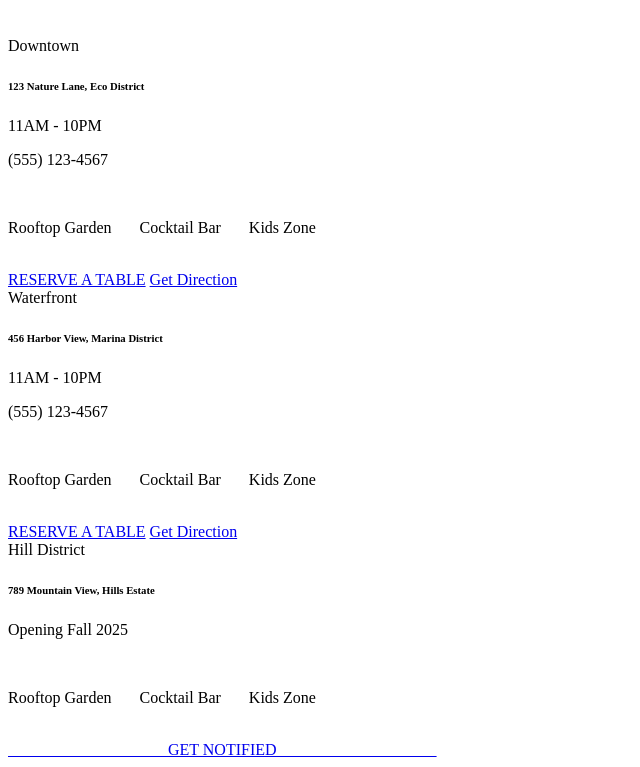
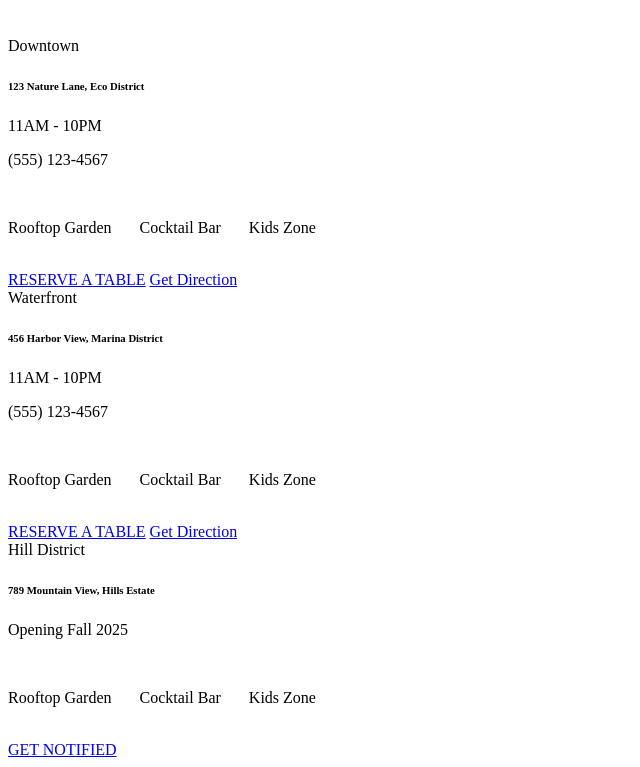
Before and after one commit to Nas77777/School-webproject, a plain HTML site: page Mausam/Location.html in a window 1280 px wide. Shown: the part 61-828 px from the top of the page, without its empty margins (0-640 px from the left). Drawn offline with Linux system fonts and the light colour scheme.

Commit message:
Just got rid of the space for Get Notified
It looks better without the spacing

```diff
--- a/Mausam/Location.html
+++ b/Mausam/Location.html
@@ -55,9 +55,7 @@
             Kids Zone</p>
             <br>
             <a href="#">
-                &nbsp;&nbsp;&nbsp;&nbsp;&nbsp;&nbsp;&nbsp;&nbsp;&nbsp;&nbsp;&nbsp;&nbsp;&nbsp;&nbsp;&nbsp;&nbsp;&nbsp;&nbsp;&nbsp;&nbsp;&nbsp;&nbsp;&nbsp;&nbsp;&nbsp;&nbsp;&nbsp;&nbsp;&nbsp;&nbsp;&nbsp;&nbsp;&nbsp;&nbsp;&nbsp;&nbsp;&nbsp;&nbsp;&nbsp;
                 GET NOTIFIED
-                &nbsp;&nbsp;&nbsp;&nbsp;&nbsp;&nbsp;&nbsp;&nbsp;&nbsp;&nbsp;&nbsp;&nbsp;&nbsp;&nbsp;&nbsp;&nbsp;&nbsp;&nbsp;&nbsp;&nbsp;&nbsp;&nbsp;&nbsp;&nbsp;&nbsp;&nbsp;&nbsp;&nbsp;&nbsp;&nbsp;&nbsp;&nbsp;&nbsp;&nbsp;&nbsp;&nbsp;&nbsp;&nbsp;&nbsp;
             </a>
 
     </div>
```
